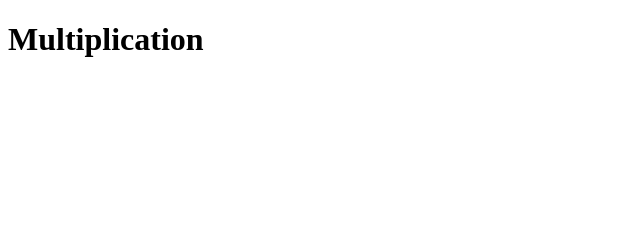
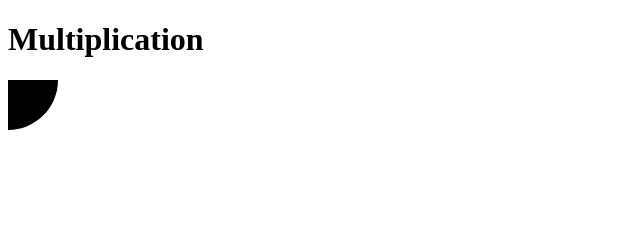
Before and after one commit to Deltouxx/tsrce1-sept-2023, a plain HTML site: page front/index.html in a window 1280 px wide. Shown: the whole page, without its empty margins (0-640 px from the left). Drawn offline with Linux system fonts and the light colour scheme.

Commit message:
dev: added svg with circle

```diff
--- a/front/index.html
+++ b/front/index.html
@@ -7,5 +7,8 @@
   </head>
   <body>
     <h1>Multiplication</h1>
+    <svg>
+      <circle r="50" cx="0" cy="0" />
+    </svg>
   </body>
 </html>
```
